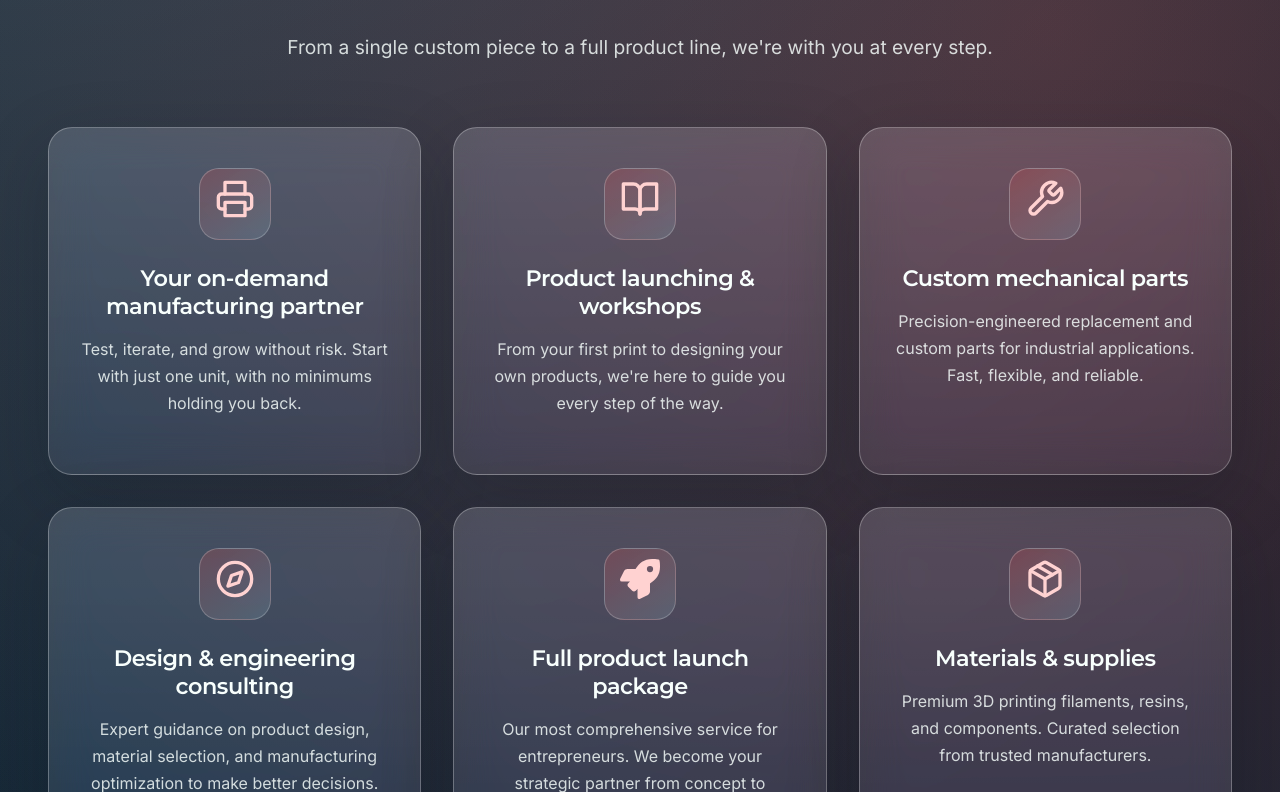
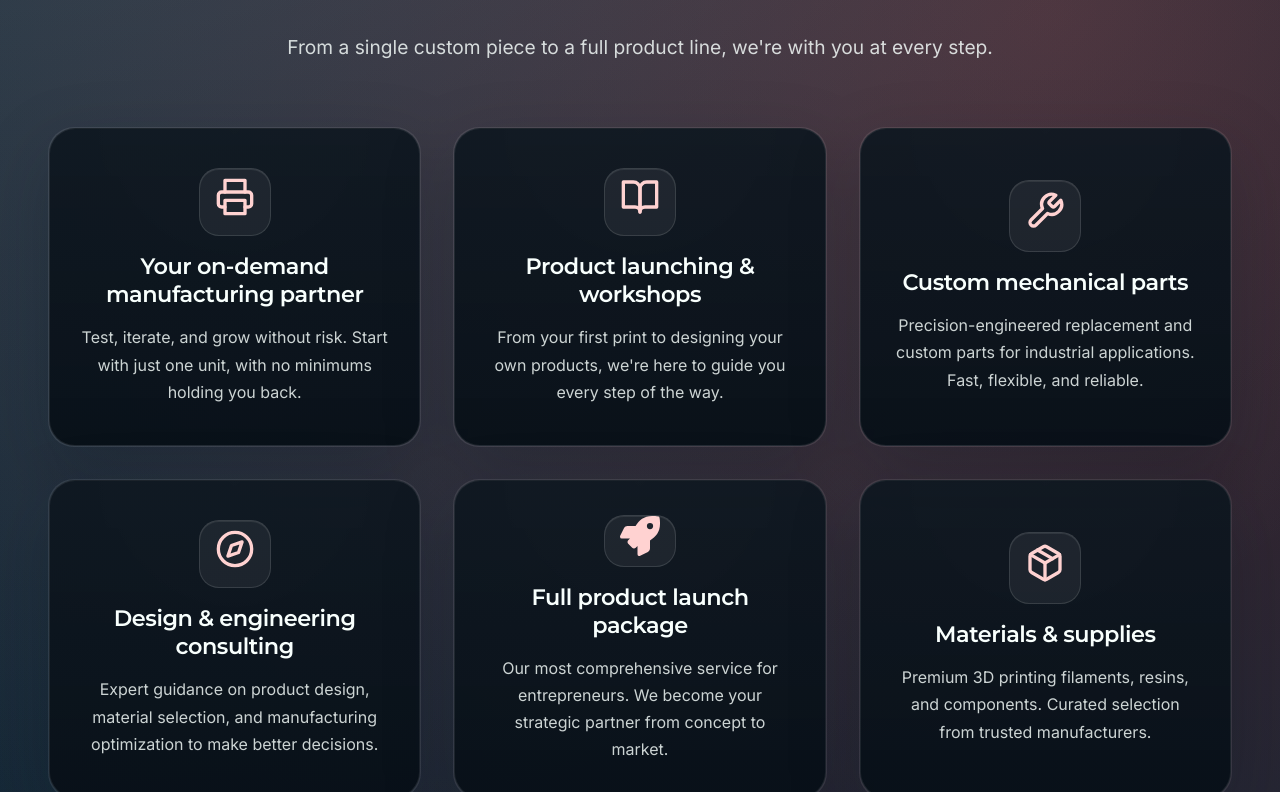
Before and after one commit to MauroMiranda0/knemco-manufacturing-fullstack, a React (Vite) app in the folder client/: page / in a window 1280 px wide. Shown: the part 1048-1840 px from the top of the page. Built offline with nearby package versions, Linux system fonts and the light colour scheme.

Commit message:
feat: redesign services hover cards

```diff
--- /dev/null
+++ b/client/public/Social_Media_Card_Hover_CWM/style.css
@@ -0,0 +1,108 @@
+@import url("https://fonts.googleapis.com/css2?family=Poppins:ital,wght@0,100;0,200;0,300;0,400;0,500;0,600;0,700;0,800;0,900;1,100;1,200;1,300;1,400;1,500;1,600;1,700;1,800;1,900&display=swap");
+
+*,
+*::after,
+*::before {
+  box-sizing: border-box;
+  margin: 0;
+  padding: 0;
+}
+body {
+  font-family: poppins;
+  min-height: 100vh;
+  background-color: #060606;
+  display: grid;
+  place-items: center;
+  color: white;
+}
+#cards {
+  width: 70%;
+  padding-inline: 20px;
+  display: flex;
+  flex-wrap: wrap;
+  gap: 30px;
+}
+.card {
+  min-width: 200px;
+  height: 350px;
+  flex: 1 1 250px;
+  background-color: rgba(255, 255, 255, 0.12);
+  border-radius: 12px;
+  position: relative;
+}
+#cards:hover > .card {
+  background: radial-gradient(
+    400px circle at var(--mouse-x) var(--mouse-y),
+    hsl(var(--color) / 1),
+    rgba(255, 255, 255, 0.12) 40%
+  );
+}
+.card_content {
+  position: absolute;
+  inset: 1px;
+  background-color: #131315;
+  border-radius: inherit;
+  flex-direction: column;
+}
+.card:nth-child(1) {
+  --color: 348 80% 60%;
+}
+.card:nth-child(2) {
+  --color: 0 0% 100%;
+}
+.card:nth-child(3) {
+  --color: 220 100% 35%;
+}
+.card::before {
+  content: "";
+  position: absolute;
+  width: 100%;
+  height: 100%;
+  top: 0;
+  left: 0;
+  background: radial-gradient(
+    500px circle at var(--mouse-x) var(--mouse-y),
+    hsl(var(--color) / 0.35),
+    transparent 40%
+  );
+  border-radius: inherit;
+  opacity: 0;
+  z-index: 2;
+}
+#cards:hover > .card::before {
+  opacity: 1;
+}
+a {
+  all: unset;
+  cursor: pointer;
+}
+.card_content {
+  display: flex;
+  justify-content: center;
+  align-items: center;
+  gap: 18px;
+  align-items: center;
+}
+.card_content > i {
+  font-size: 5rem;
+  color: rgba(255, 255, 255, 0.5);
+}
+.card_content > p {
+  color: rgba(255, 255, 255, 0.5);
+}
+.card_content > a {
+  width: 90%;
+  padding-block: 0.8rem;
+  background-color: rgba(255, 255, 255, 0.05);
+  border: 1px solid rgba(255, 255, 255, 0.1);
+  border-radius: 8px;
+  display: flex;
+  justify-content: center;
+  align-items: center;
+  gap: 8px;
+  z-index: 10;
+}
+.card_content > a:hover {
+  background-color: rgba(255, 255, 255, 0.1);
+  border: 1px solid rgba(255, 255, 255, 0.2);
+}
--- a/client/src/components/ServiceCard.jsx
+++ b/client/src/components/ServiceCard.jsx
@@ -3,14 +3,23 @@ import React from 'react';
 import '../styles/ServiceCard.css';
 
 // Simplificamos las props: ya no necesitamos la lista de 'features'
-const ServiceCard = ({ icon, title, description }) => {
+const ServiceCard = ({ icon, title, description, tone = 'manufacturing' }) => {
+  const handlePointerMove = ({ currentTarget, clientX, clientY }) => {
+    const rect = currentTarget.getBoundingClientRect();
+
+    currentTarget.style.setProperty('--mouse-x', `${clientX - rect.left}px`);
+    currentTarget.style.setProperty('--mouse-y', `${clientY - rect.top}px`);
+  };
+
   return (
-    <div className="service-card">
-      <div className="card-icon-wrapper">
-        <div className="card-icon">{icon}</div>
+    <div className={`service-card service-card-tone-${tone}`} onMouseMove={handlePointerMove}>
+      <div className="service-card-content">
+        <div className="card-icon-wrapper">
+          <div className="card-icon">{icon}</div>
+        </div>
+        <h3 className="card-title">{title}</h3>
+        <p className="card-description">{description}</p>
       </div>
-      <h3 className="card-title">{title}</h3>
-      <p className="card-description">{description}</p>
     </div>
   );
 };
--- a/client/src/sections/ServicesSection.jsx
+++ b/client/src/sections/ServicesSection.jsx
@@ -12,31 +12,37 @@ import { FiPackage } from 'react-icons/fi';
 const servicesData = [
   {
     icon: <FiPrinter />,
+    tone: 'manufacturing',
     title: 'Your on-demand manufacturing partner',
     description: 'Test, iterate, and grow without risk. Start with just one unit, with no minimums holding you back.',
   },
   {
     icon: <FiBookOpen />,
+    tone: 'education',
     title: 'Product launching & workshops',
     description: "From your first print to designing your own products, we're here to guide you every step of the way.",
   },
   {
     icon: <FiTool />,
+    tone: 'mechanical',
     title: 'Custom mechanical parts',
     description: 'Precision-engineered replacement and custom parts for industrial applications. Fast, flexible, and reliable.',
   },
   {
     icon: <FiCompass />,
+    tone: 'consulting',
     title: 'Design & engineering consulting',
     description: 'Expert guidance on product design, material selection, and manufacturing optimization to make better decisions.',
   },
   {
     icon: <FaRocket />,
+    tone: 'launch',
     title: 'Full product launch package',
     description: 'Our most comprehensive service for entrepreneurs. We become your strategic partner from concept to market.',
   },
   {
     icon: <FiPackage />,
+    tone: 'supplies',
     title: 'Materials & supplies',
     description: 'Premium 3D printing filaments, resins, and components. Curated selection from trusted manufacturers.',
   }
@@ -55,6 +61,7 @@ const ServicesSection = () => {
         {servicesData.map((service, index) => (
           <ServiceCard
             key={index}
+            tone={service.tone}
             icon={service.icon}
             title={service.title}
             description={service.description}
--- a/client/src/styles/ServiceCard.css
+++ b/client/src/styles/ServiceCard.css
@@ -1,38 +1,124 @@
 /* client/src/styles/ServiceCard.css */
 
 .service-card {
-  background: linear-gradient(180deg, rgba(255, 255, 255, 0.16), rgba(255, 255, 255, 0.08));
-  border-radius: 24px;
-  padding: 2.5rem 2rem;
-  text-align: center; /* Centramos todo el contenido */
-  border: 1px solid rgba(255, 255, 255, 0.28);
+  --mouse-x: 50%;
+  --mouse-y: 50%;
+  --card-glow: rgba(237, 72, 69, 0.68);
+  --card-glow-soft: rgba(158, 212, 229, 0.28);
+  position: relative;
+  min-height: 20rem;
+  border-radius: 26px;
+  background: rgba(255, 255, 255, 0.08);
+  overflow: hidden;
   box-shadow: var(--glass-shadow);
-  backdrop-filter: blur(20px) saturate(160%);
-  -webkit-backdrop-filter: blur(20px) saturate(160%);
-  transition: transform 0.3s ease, box-shadow 0.3s ease, border-color 0.3s ease;
+  transition: transform 0.3s ease, box-shadow 0.3s ease;
 }
 
 .service-card:hover {
   transform: translateY(-8px);
   box-shadow: var(--glass-shadow-hover);
-  border-color: rgba(255, 255, 255, 0.42);
+}
+
+.service-card::before {
+  content: '';
+  position: absolute;
+  inset: 0;
+  border-radius: inherit;
+  background: radial-gradient(
+    190px circle at var(--mouse-x) var(--mouse-y),
+    var(--card-glow) 0%,
+    rgba(255, 255, 255, 0.34) 8%,
+    var(--card-glow-soft) 18%,
+    rgba(255, 255, 255, 0.1) 26%,
+    transparent 46%
+  );
+  opacity: 0;
+  transition: opacity 0.2s ease;
+  filter: saturate(130%);
+}
+
+.service-card::after {
+  content: '';
+  position: absolute;
+  inset: 1px;
+  border-radius: inherit;
+  background:
+    linear-gradient(180deg, rgba(13, 22, 31, 0.92), rgba(8, 16, 24, 0.96)),
+    radial-gradient(circle at top, rgba(255, 255, 255, 0.08), transparent 55%);
+  border: 1px solid rgba(255, 255, 255, 0.08);
+}
+
+.service-card-tone-manufacturing {
+  --card-glow: rgba(237, 72, 69, 0.72);
+  --card-glow-soft: rgba(255, 163, 160, 0.32);
+}
+
+.service-card-tone-education {
+  --card-glow: rgba(158, 212, 229, 0.76);
+  --card-glow-soft: rgba(112, 189, 214, 0.34);
+}
+
+.service-card-tone-mechanical {
+  --card-glow: rgba(228, 179, 99, 0.72);
+  --card-glow-soft: rgba(255, 215, 142, 0.3);
+}
+
+.service-card-tone-consulting {
+  --card-glow: rgba(237, 72, 69, 0.62);
+  --card-glow-soft: rgba(158, 212, 229, 0.28);
+}
+
+.service-card-tone-launch {
+  --card-glow: rgba(177, 226, 239, 0.76);
+  --card-glow-soft: rgba(237, 72, 69, 0.24);
+}
+
+.service-card-tone-supplies {
+  --card-glow: rgba(244, 199, 123, 0.74);
+  --card-glow-soft: rgba(255, 255, 255, 0.24);
+}
+
+.service-card:hover::before {
+  opacity: 1;
+}
+
+.service-card-content {
+  position: absolute;
+  inset: 1px;
+  z-index: 1;
+  display: flex;
+  flex-direction: column;
+  justify-content: center;
+  align-items: center;
+  gap: 1rem;
+  padding: 2.5rem 2rem;
+  text-align: center;
+  border-radius: inherit;
 }
 
 .card-icon-wrapper {
   width: 4.5rem;
   height: 4.5rem;
-  margin: 0 auto 1.5rem;
   display: grid;
   place-items: center;
   border-radius: 20px;
-  background: linear-gradient(145deg, rgba(237, 72, 69, 0.22), rgba(158, 212, 229, 0.18));
-  border: 1px solid rgba(255, 255, 255, 0.22);
+  background: rgba(255, 255, 255, 0.06);
+  border: 1px solid rgba(255, 255, 255, 0.12);
+  box-shadow: inset 0 1px 0 rgba(255, 255, 255, 0.08);
+}
+
+.service-card:hover .card-icon-wrapper {
+  border-color: rgba(255, 255, 255, 0.2);
+  box-shadow:
+    inset 0 1px 0 rgba(255, 255, 255, 0.12),
+    0 0 18px color-mix(in srgb, var(--card-glow) 58%, transparent),
+    0 0 36px color-mix(in srgb, var(--card-glow-soft) 28%, transparent);
 }
 
 .card-icon {
   font-size: 2.5rem;
   color: #ffd2d1;
-  display: inline-block; /* Permite centrar el icono correctamente */
+  display: inline-block;
 }
 
 .card-title {
@@ -40,7 +126,7 @@
   font-size: 1.4rem;
   font-weight: 600;
   color: var(--text-on-glass);
-  margin-bottom: 1rem;
+  margin: 0;
   letter-spacing: -0.02em;
 }
 
@@ -49,4 +135,5 @@
   font-size: 1rem;
   color: var(--text-on-glass-muted);
   line-height: 1.7;
+  margin: 0;
 }
```
Also changed, not shown: client/public/Social_Media_Card_Hover_CWM/index.html (added, +59 -0 lines), client/public/Social_Media_Card_Hover_CWM/script.js (added, +13 -0 lines).
